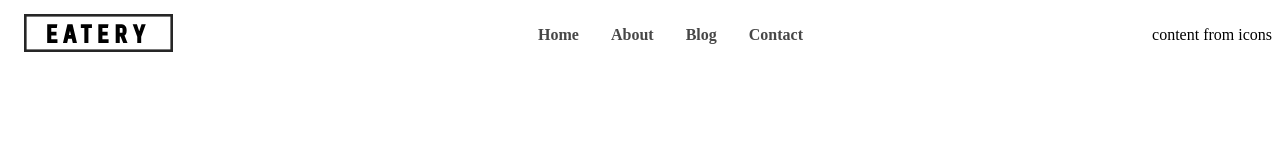
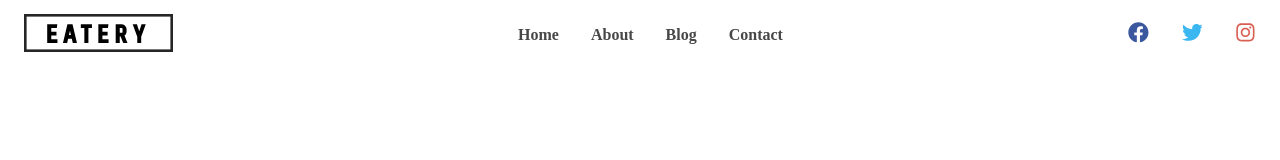
Before and after one commit to CyrilGouv/gatsby-restaurant-contentful, a Gatsby site: page / in a window 1280 px wide. Built offline with nearby package versions, Linux system fonts and the light colour scheme; Gatsby itself is replaced by a stand-in of ours.

Commit message:
Add Navbar Icons & constants

```diff
--- a/src/components/globals/navbar/NavbarIcons.js
+++ b/src/components/globals/navbar/NavbarIcons.js
@@ -1,11 +1,55 @@
-import React, { Component } from 'react'
+import React from 'react'
+import styled from 'styled-components'
+import { styles } from '../../utils/index'
+import socialIcons from '../../../constants/socialIcons'
 
-export default class NavbarIcons extends Component {
-    render() {
-        return (
-            <div>
-                content from icons
-            </div>
-        )
+const NavbarIcons = () => {
+
+    return (
+        <IconWrapper>
+            {
+                socialIcons.map((social, index) => {
+                    return (
+                        <a className="icon" target="_blank" rel="noopener noreferrer" key={ index } href={ social.url }>{ social.icon }</a>
+                    )
+                })
+            }
+        </IconWrapper>
+    )
+
+}
+
+const IconWrapper = styled.div`
+    display: none;
+
+    .icon {
+        font-size: 1.3rem;
+        ${styles.transDefault};
+
+        &:nth-of-type(1) {
+            color: #3b579d;
+        }
+
+        &:nth-of-type(2) {
+            color: #3ab7f0;
+        }
+
+        &:nth-of-type(3) {
+            color: #da5f53;
+        }
+
+        &:hover {
+            color: ${styles.colors.mainYellow};
+        }
+
     }
-}
+
+    @media (min-width: 768px) {
+        display: flex;
+        width: 10rem;
+        justify-content: space-around;
+    }
+
+`
+
+export default NavbarIcons
--- /dev/null
+++ b/src/constants/socialIcons.js
@@ -0,0 +1,17 @@
+import React from 'react'
+import { FaFacebook, FaTwitter, FaInstagram } from 'react-icons/fa'
+
+export default [
+    {
+        icon: <FaFacebook />,
+        url: 'https://facebook.com'
+    },
+    {
+        icon: <FaTwitter />,
+        url: 'https://twitter.com'
+    },
+    {
+        icon: <FaInstagram />,
+        url: 'https://instagram.com'
+    }
+]
```
